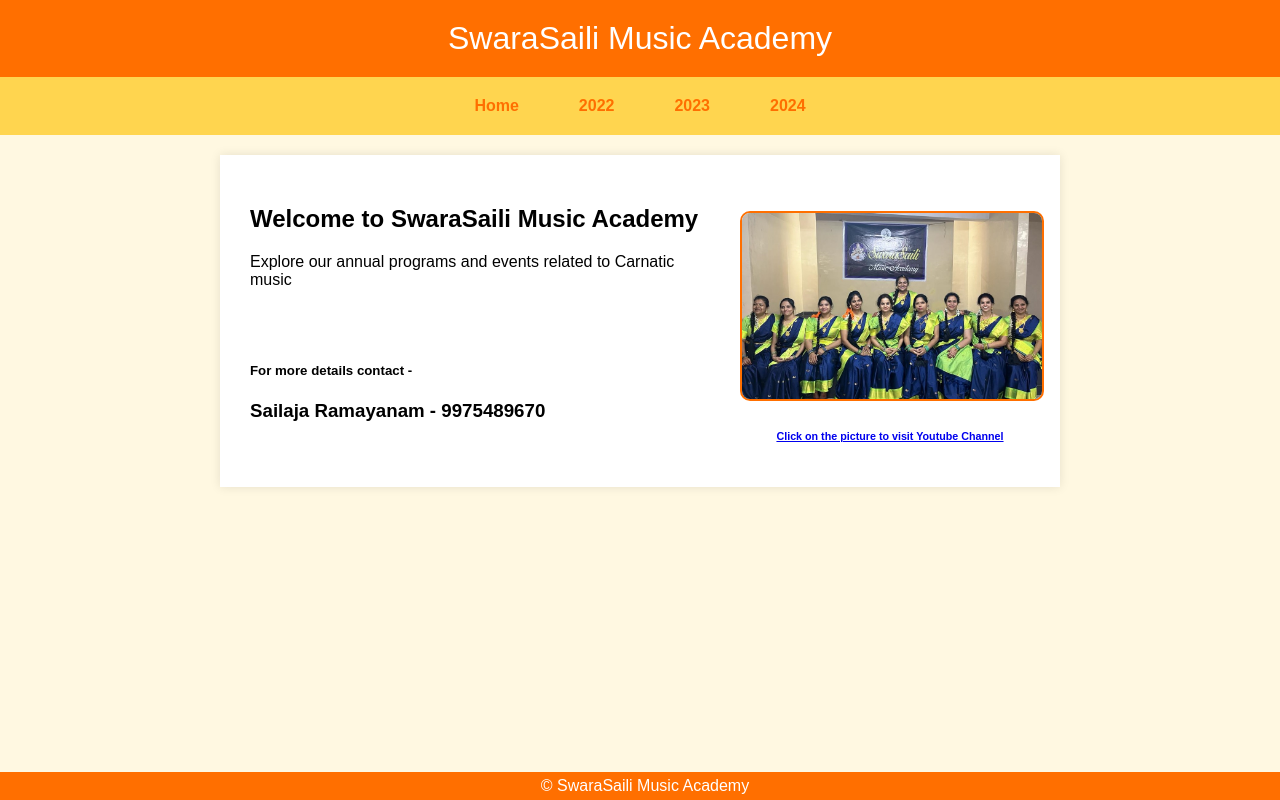
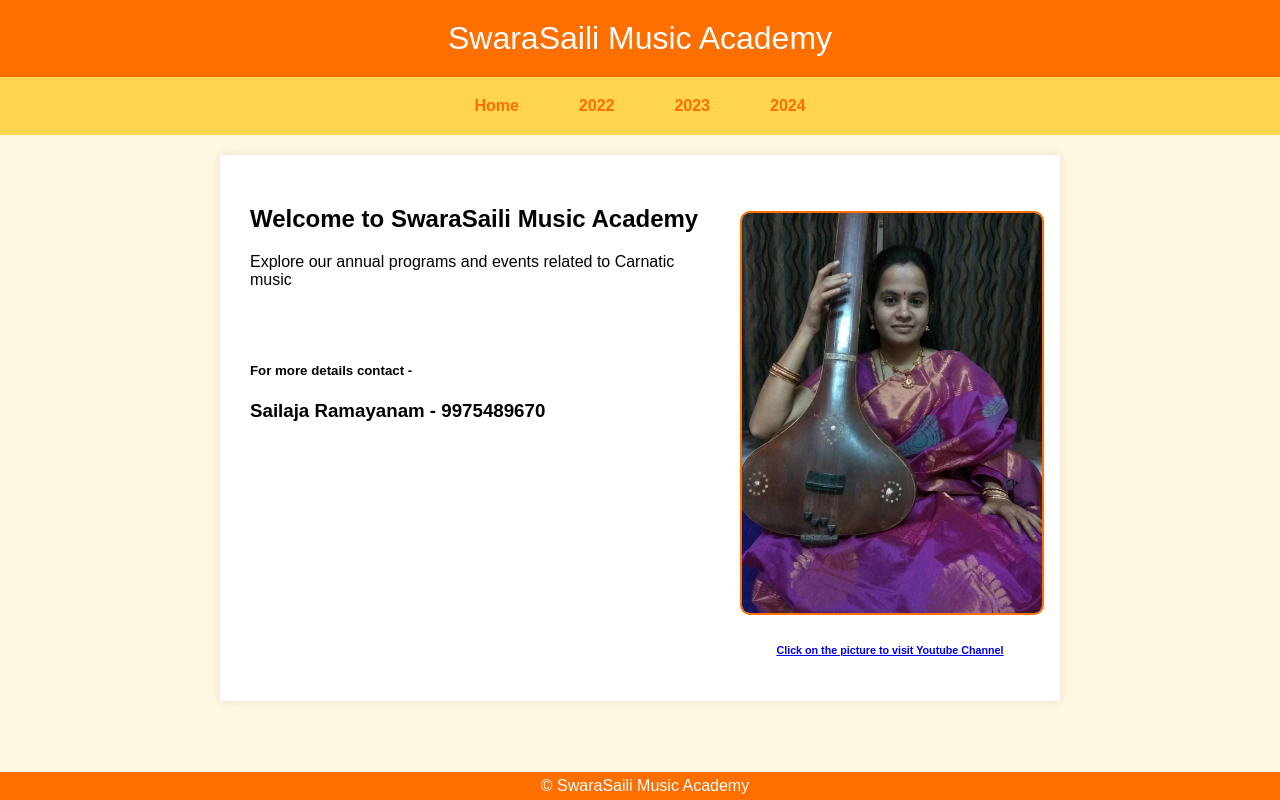
Before and after one commit to sravani3010/swarasailiprogramsongs, a plain HTML site: page docs/index.html in a window 1280 px wide. Drawn offline with Linux system fonts and the light colour scheme.

Commit message:
changes_2augv1

```diff
--- a/docs/index.html
+++ b/docs/index.html
@@ -87,8 +87,11 @@
         </div>
         <div class="gallery">
             <br></br>
-            <a href="https://www.youtube.com/channel/UCvQSJP61xtNYoAbjJZJGnoQ" target="_blank">
-                <img src="images/swarasaili.jpg" alt="swarasaili" />
+
+<a href="https://www.youtube.com/channel/UCvQSJP61xtNYoAbjJZJGnoQ" target="_blank">
+                <img src="images/sailaja.jpg" alt="swarasaili" />
+            <!--<a href="https://www.youtube.com/channel/UCvQSJP61xtNYoAbjJZJGnoQ" target="_blank">
+                <img src="images/swarasaili.jpg" alt="swarasaili" />-->
 <h6>Click on the picture to visit Youtube Channel</h6>
             </a>
         </div>
```
Also changed, not shown: docs/images/sailaja.jpg (added).
